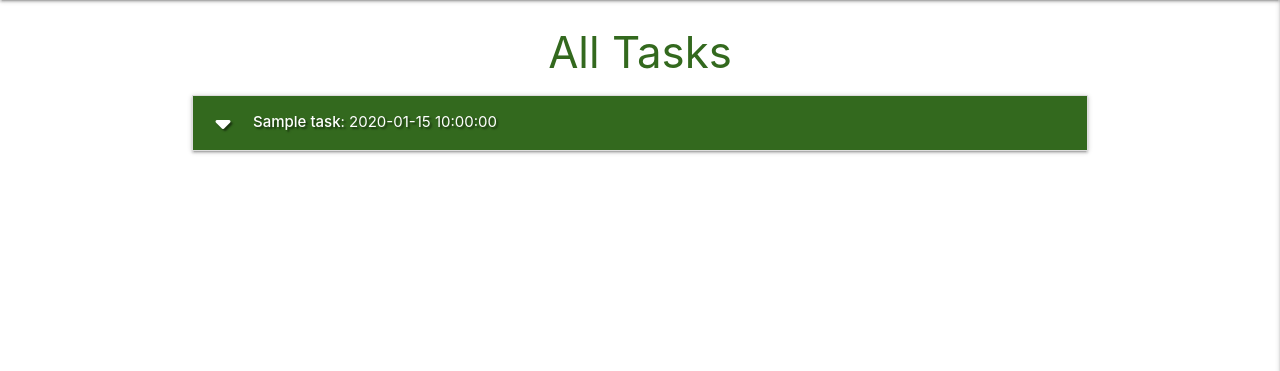
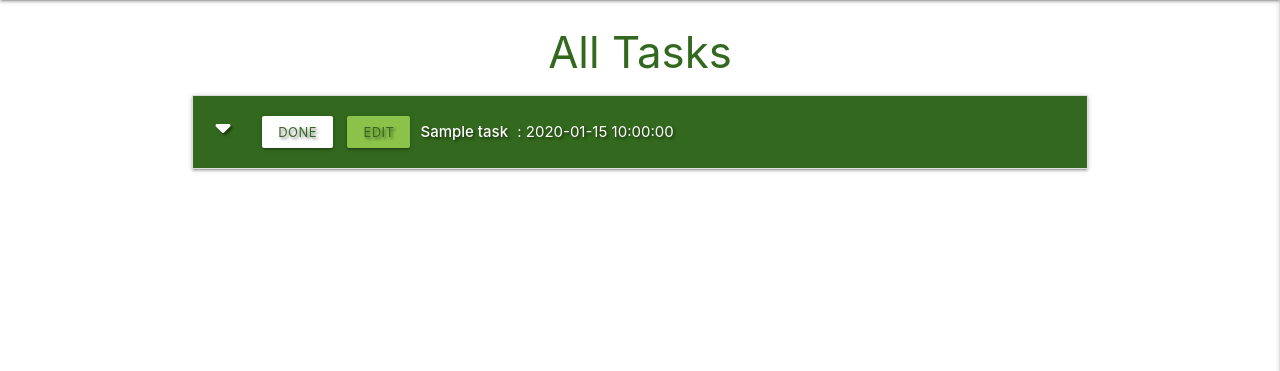
Before and after one commit to boderg/mongo-task-manager, a Flask app: page / in a window 1280 px wide. Shown: the part 64-435 px from the top of the page. Run offline with Flask 3, Linux system fonts and the light colour scheme; a database or web service that is not in the repository returns one stand-in record (values such as "Sample title"); some libraries are stand-ins or nearby versions.

Commit message:
Add task edit / done buttons

```diff
--- a/static/css/style.css
+++ b/static/css/style.css
@@ -1,5 +1,5 @@
 .text-shadow {
-	text-shadow: 2px 2px 2px rgba(0, 0, 0, 0.5);
+	text-shadow: 2px 2px 3px rgba(0, 0, 0, 0.5);
 }
 
 .flashes h4 {
@@ -18,3 +18,12 @@
 .datepicker-date-display {
 	background-color: #33691e;
 }
+
+.btn-small {
+	margin: 5px;
+}
+
+.collapsible-header .col strong {
+	margin: 5px;
+	line-height: 42px;
+}
--- a/templates/tasks.html
+++ b/templates/tasks.html
@@ -9,12 +9,18 @@
         {% for task in tasks %}
         <li>
             <div class="collapsible-header white-text light-green darken-4 text-shadow">
+                <div class="col s3">
                     <i class="fas fa-caret-down"></i>
+                    <a class="btn-small white light-green-text text-darken-4">Done</a>
+                    <a class="btn-small light-green light-green-text text-darken-4">Edit</a>
+                </div>
+                <div class="col s6">
                     <strong>{{ task.task_name}}</strong> : {{ task.due_date}}
                     {% if task.is_urgent == "on" %}
                         <i class="fas fa-exclamation-triangle light-green-text tooltipped"
                         data-position="right" data-tooltip="URGENT!"></i>
                     {% endif %}
+                </div>
             </div>
             <div class="collapsible-body">
                 <strong>{{ task.category_name}}</strong>
```
Lines whose indentation alone changed are shown as unchanged.
